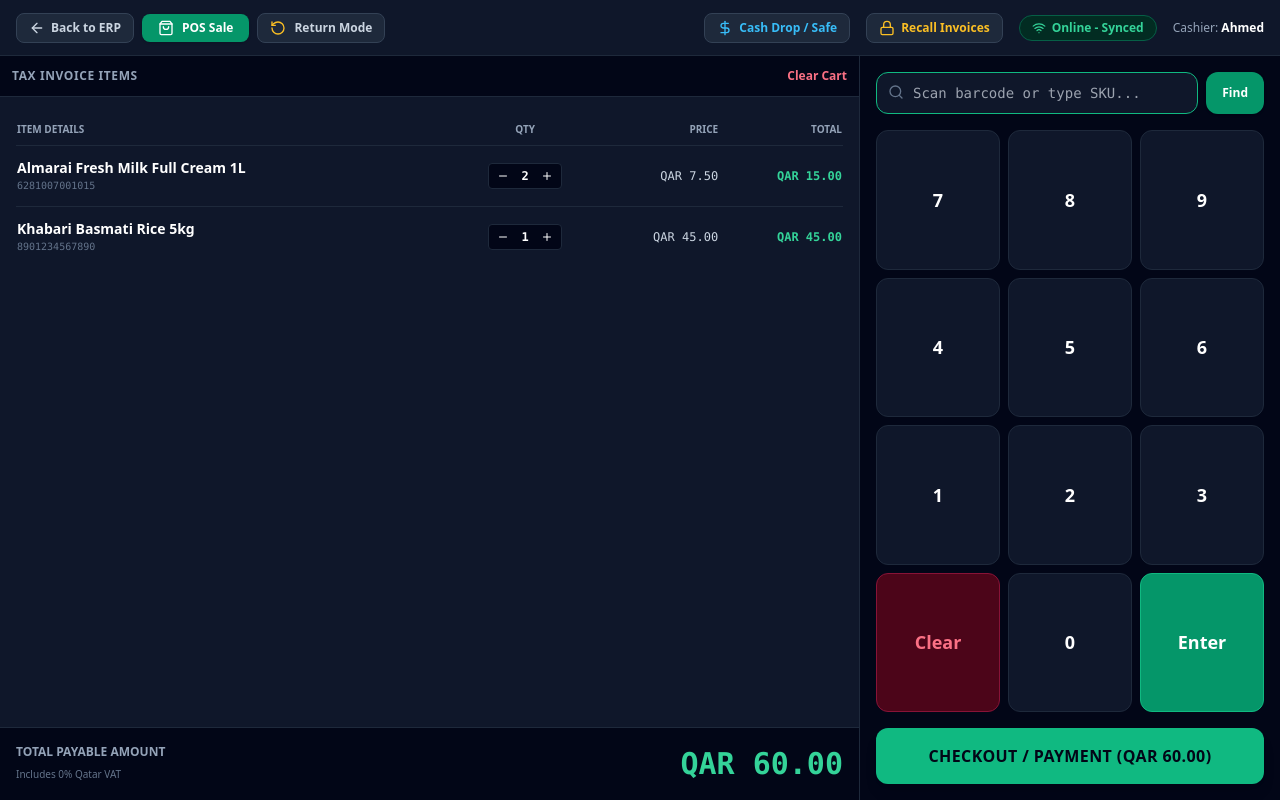
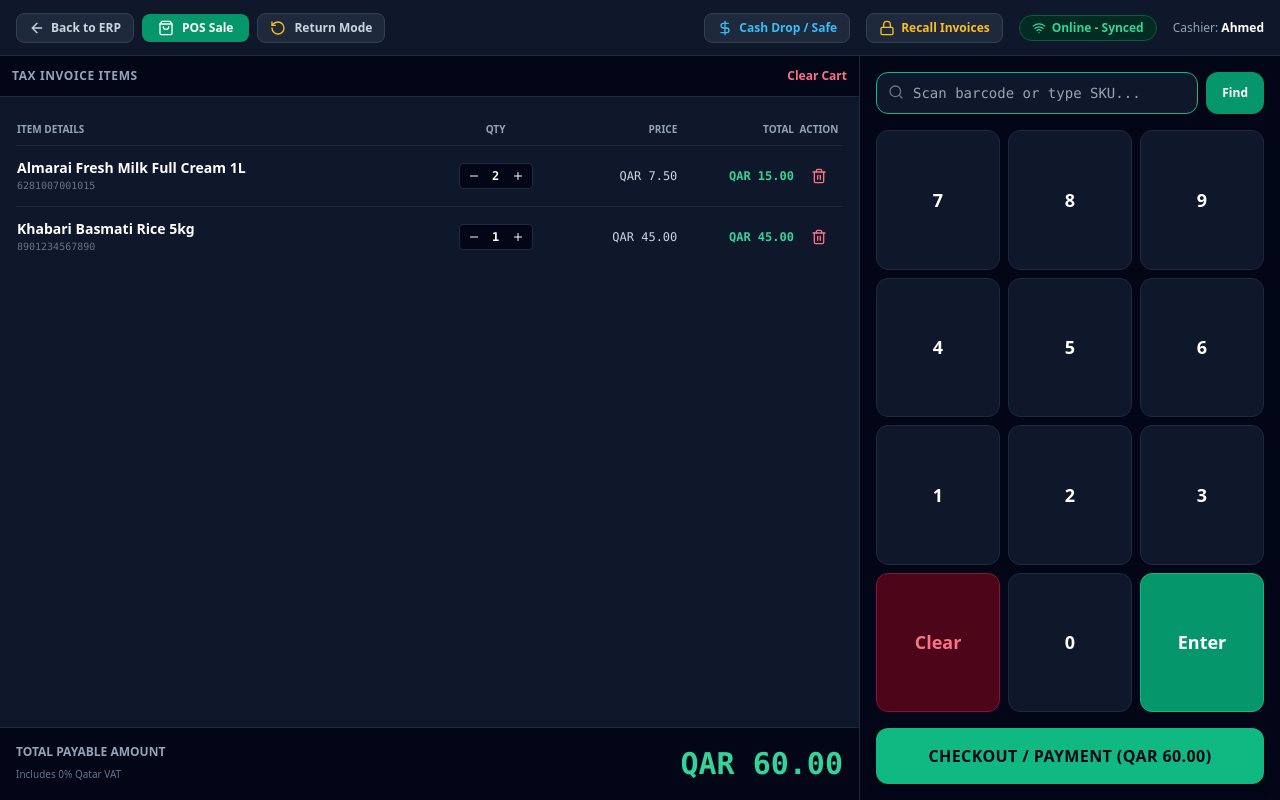
Before and after one commit to resoniratech-svg/Retail_ERP_Frontend, a React (Vite) app in the folder apps/web/: page /pos in a window 1280 px wide. Built offline with nearby package versions, Linux system fonts and the light colour scheme; no server answers.

Commit message:
feat: add Action column with trash icon button in POS cart table to remove any item

```diff
--- a/apps/web/src/modules/pos/layouts/POSLayout.tsx
+++ b/apps/web/src/modules/pos/layouts/POSLayout.tsx
@@ -129,6 +129,10 @@ export const POSLayout: React.FC = () => {
     }
   };
 
+  const handleRemoveItem = (id: string) => {
+    setCart((prev) => prev.filter((item) => item.id !== id));
+  };
+
   const handleCompleteSale = async () => {
     const itemsToDeduct = cart.map((c) => ({
       id: c.id,
@@ -225,6 +229,7 @@ export const POSLayout: React.FC = () => {
                     <th className="py-2 text-center">QTY</th>
                     <th className="py-2 text-right">Price</th>
                     <th className="py-2 text-right">Total</th>
+                    <th className="py-2 text-center w-12">Action</th>
                   </tr>
                 </thead>
                 <tbody className="divide-y divide-slate-800">
@@ -282,6 +287,15 @@ export const POSLayout: React.FC = () => {
                       </td>
                       <td className="py-3 text-right font-mono font-bold text-emerald-400">
                         {formatQAR(row.lineTotal)}
+                      </td>
+                      <td className="py-3 text-center">
+                        <button
+                          onClick={() => handleRemoveItem(row.id)}
+                          className="p-1.5 hover:bg-rose-950/80 rounded text-rose-400 hover:text-rose-300 transition-colors"
+                          title="Remove item"
+                        >
+                          <Trash2 className="w-4 h-4" />
+                        </button>
                       </td>
                     </tr>
                   ))}
```
